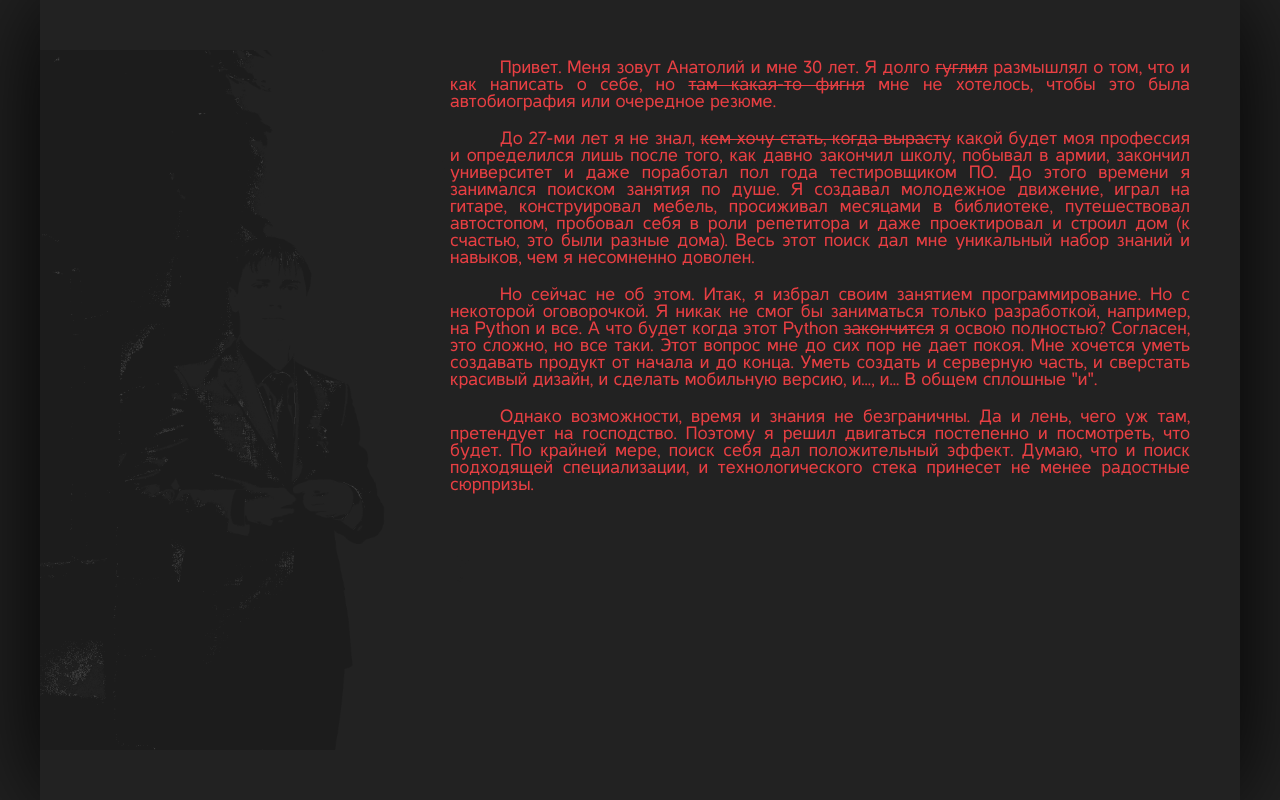
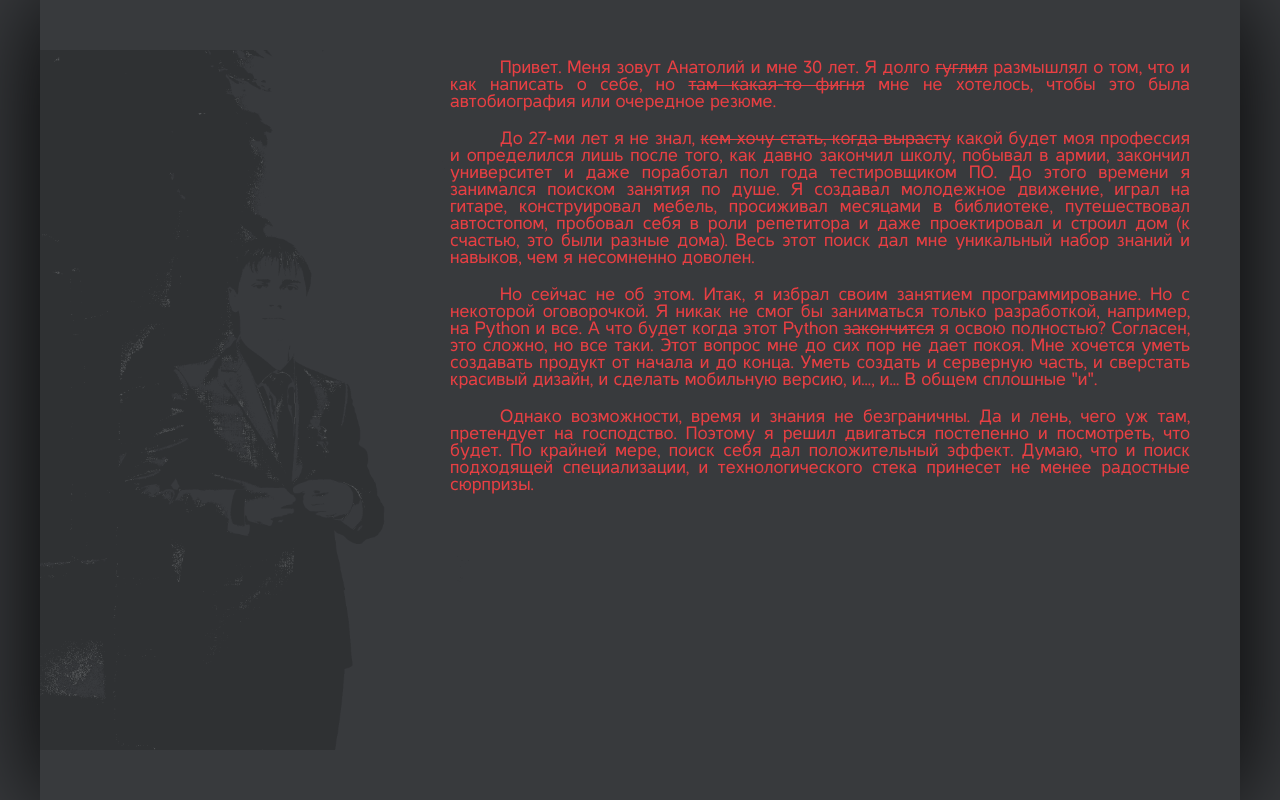
Before and after one commit to aDudko/about-me-noveo, a plain HTML site: page index.html in a window 1280 px wide. Drawn offline with Linux system fonts and the light colour scheme.

Commit message:
Update style.css

```diff
--- a/styles/style.css
+++ b/styles/style.css
@@ -13,11 +13,11 @@ body {
     display: flex;
     justify-content: center;
     overflow: auto;
-    background-color: #222222;
+    background-color: #383a3d;
 }
 
 .page {
-    background-color: #222222;
+    background-color: #383a3d;
     display: flex;
     align-items: center;
     box-shadow: 0 0 100px;
```
